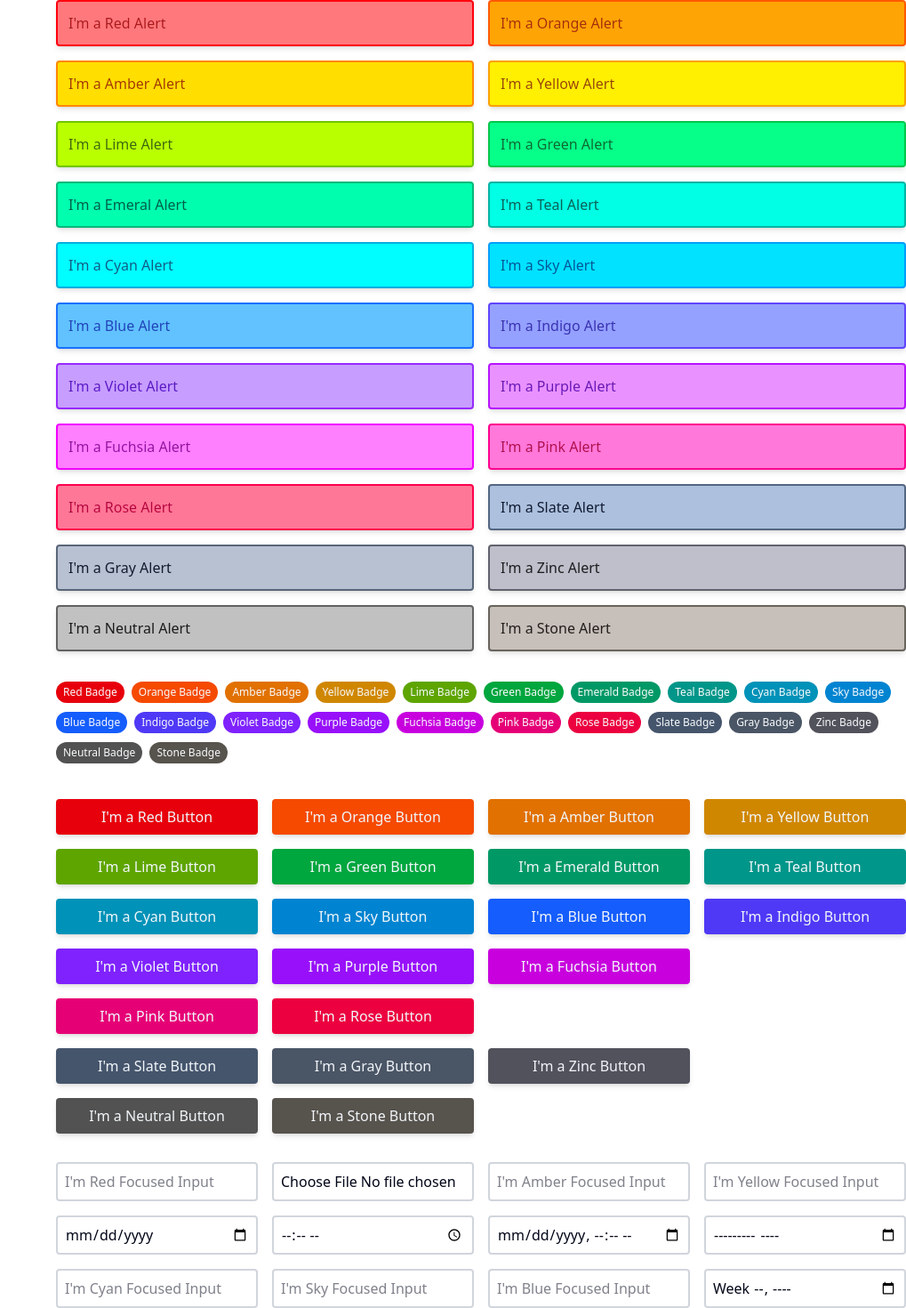
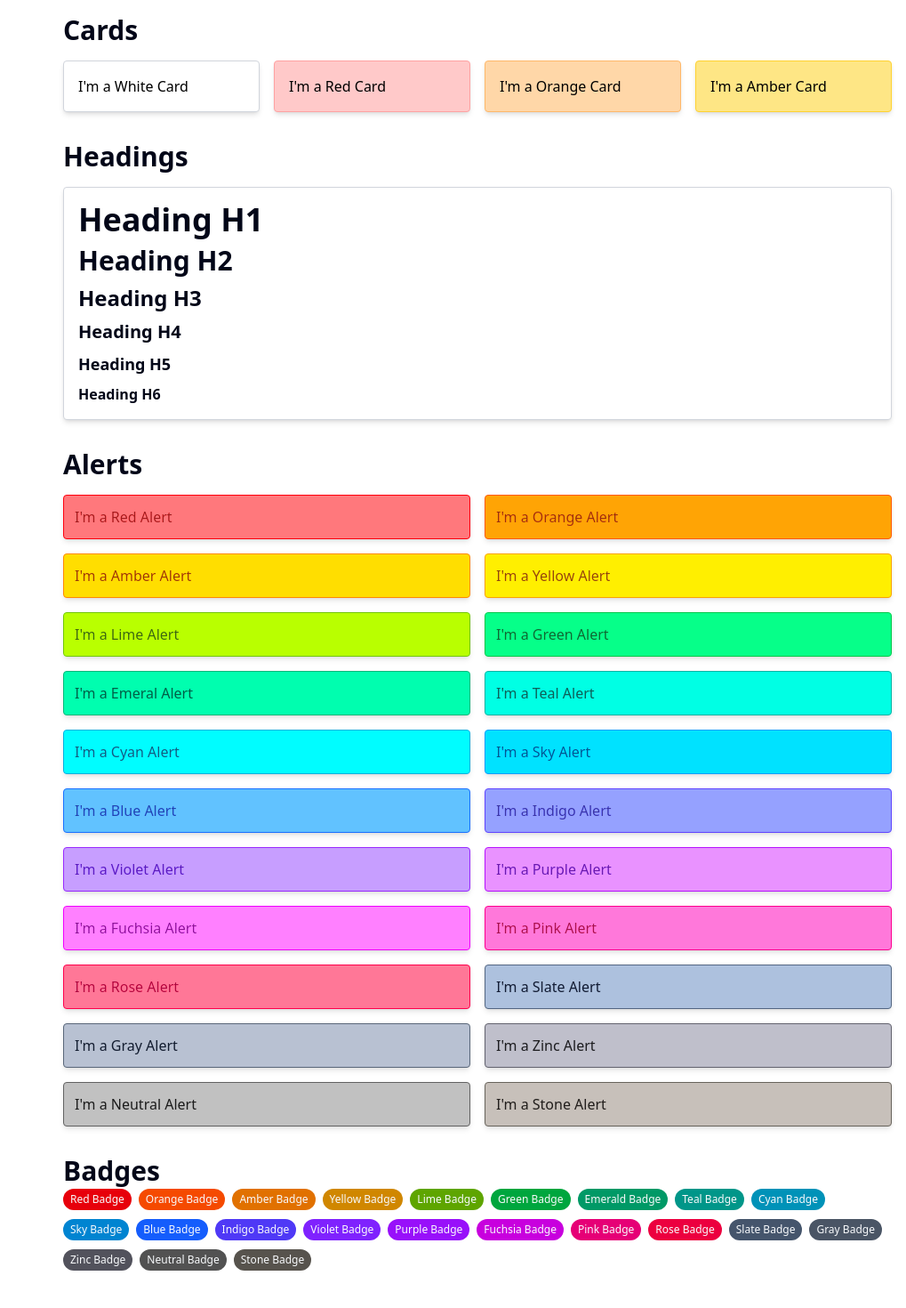
Before and after one commit to afilhodaniel/react-tailwindcss-components, a React app: page / in a window 1280 px wide. Shown: the top 1470 px of the page at 89% size, without its empty margins (261-1280 px from the left). Built offline with nearby package versions, Linux system fonts and the light colour scheme.

Commit message:
Added Cards and Titles components

```diff
--- a/src/App.tsx
+++ b/src/App.tsx
@@ -3,18 +3,48 @@ import {
   RedInput, OrangeInput, AmberInput, YellowInput, LimeInput, GreenInput, EmeraldInput, TealInput, CyanInput, SkyInput, BlueInput, IndigoInput, VioletInput, PurpleInput, FuchsiaInput, PinkInput, RoseInput, SlateInput, GrayInput, ZincInput, NeutralInput, StoneInput,
   RedSelect, OrangeSelect,
   RedCheckbox, OrangeCheckbox,
-  RedRadio,
-  OrangeRadio,
+  RedRadio, OrangeRadio,
   RedAlert, OrangeAlert, AmberAlert, YellowAlert, LimeAlert, GreenAlert, EmeraldAlert, TealAlert, CyanAlert, SkyAlert, BlueAlert, IndigoAlert, VioletAlert, PurpleAlert, FuchsiaAlert, PinkAlert, RoseAlert, SlateAlert, GrayAlert, ZincAlert, NeutralAlert, StoneAlert,
-  RedBadge, OrangeBadge, AmberBadge, YellowBadge, LimeBadge, GreenBadge, EmeraldBadge, TealBadge, CyanBadge, SkyBadge, BlueBadge, IndigoBadge, VioletBadge, PurpleBadge, FuchsiaBadge, PinkBadge, RoseBadge, SlateBadge, GrayBadge, ZincBadge, NeutralBadge, StoneBadge
+  RedBadge, OrangeBadge, AmberBadge, YellowBadge, LimeBadge, GreenBadge, EmeraldBadge, TealBadge, CyanBadge, SkyBadge, BlueBadge, IndigoBadge, VioletBadge, PurpleBadge, FuchsiaBadge, PinkBadge, RoseBadge, SlateBadge, GrayBadge, ZincBadge, NeutralBadge, StoneBadge,
+  H1, H3, H2, H4, H5, H6,
+  WhiteCard, RedCard,
+  OrangeCard,
+  AmberCard
 } from "./components";
 
 export default function App() {
   return (
-    <div className="grid grid-cols-8 gap-4">
+    <div className="grid grid-cols-8 p-4 gap-4">
       <div className="col-span-2"></div>
       <div className="col-span-6">
         <div className="grid grid-cols-4 gap-4 mb-8">
+          <H2 classes="col-span-4">Cards</H2>
+          <WhiteCard>
+            I'm a White Card
+          </WhiteCard>
+          <RedCard>
+            I'm a Red Card
+          </RedCard>
+          <OrangeCard>
+            I'm a Orange Card
+          </OrangeCard>
+          <AmberCard>
+            I'm a Amber Card
+          </AmberCard>
+        </div>
+        <div className="grid grid-cols-4 gap-4 mb-8">
+          <H2 classes="col-span-4">Headings</H2>
+          <WhiteCard classes="col-span-4">
+            <H1 classes="mb-2">Heading H1</H1>
+            <H2 classes="mb-2">Heading H2</H2>
+            <H3 classes="mb-2">Heading H3</H3>
+            <H4 classes="mb-2">Heading H4</H4>
+            <H5 classes="mb-2">Heading H5</H5>
+            <H6>Heading H6</H6>
+          </WhiteCard>
+        </div>
+        <div className="grid grid-cols-4 gap-4 mb-8">
+          <H2 classes="col-span-4">Alerts</H2>
           <RedAlert classes="col-span-2">I'm a Red Alert</RedAlert>
           <OrangeAlert classes="col-span-2">I'm a Orange Alert</OrangeAlert>
           <AmberAlert classes="col-span-2">I'm a Amber Alert</AmberAlert>
@@ -40,6 +70,7 @@ export default function App() {
         </div>
         <div className="grid grid-cols-4 gap-4 mb-8">
           <div className="col-span-4">
+            <H2 classes="col-span-4">Badges</H2>
             <RedBadge classes="mr-2 mb-2">Red Badge</RedBadge>
             <OrangeBadge classes="mr-2 mb-2">Orange Badge</OrangeBadge>
             <AmberBadge classes="mr-2 mb-2">Amber Badge</AmberBadge>
@@ -65,6 +96,7 @@ export default function App() {
           </div>
         </div>
         <div className="grid grid-cols-4 gap-4 mb-8">
+          <H2 classes="col-span-4">Buttons</H2>
           <RedButton>I'm a Red Button</RedButton>
           <OrangeButton>I'm a Orange Button</OrangeButton>
           <AmberButton>I'm a Amber Button</AmberButton>
@@ -92,6 +124,7 @@ export default function App() {
           <StoneButton>I'm a Stone Button</StoneButton>
         </div>
         <div className="grid grid-cols-4 gap-4 mb-8">
+          <H2 classes="col-span-4">Forms</H2>
           <RedInput type="number" placeholder="I'm Red Focused Input" />
           <OrangeInput type="file" placeholder="I'm Orange Focused Input" />
           <AmberInput type="email" placeholder="I'm Amber Focused Input" />
--- a/src/components/Alerts.tsx
+++ b/src/components/Alerts.tsx
@@ -11,7 +11,7 @@ function CreateAlert({
     children: React.ReactNode
   }) => {
     return (
-      <div className={`border-2 rounded shadow-md brightness-120 p-3 ${className} ${classes}`}>
+      <div className={`border rounded shadow-md brightness-120 p-3 ${className} ${classes}`}>
         {children}
       </div>
     )
--- /dev/null
+++ b/src/components/Cards.tsx
@@ -0,0 +1,45 @@
+function CreateCard({
+  className
+}: {
+  className: React.ComponentProps<"div">["className"]
+}) {
+  return ({
+    classes,
+    children
+  }: {
+    classes?: React.ComponentProps<"div">["className"],
+    children: React.ReactNode | React.ReactNode[]
+  }) => {
+    return (
+      <div
+        className={`border-1 p-4 rounded shadow-md ${className} ${classes}`}
+      >
+        {children}
+      </div>
+    )
+  }
+}
+
+export const WhiteCard = CreateCard({ className: 'bg-white border-gray-300' })
+export const RedCard = CreateCard({ className: 'bg-red-200 border-red-300' })
+export const OrangeCard = CreateCard({ className: 'bg-orange-200 border-orange-300' })
+export const AmberCard = CreateCard({ className: 'bg-amber-200 border-amber-300' })
+export const YellowCard = CreateCard({ className: 'bg-yellow-200 border-yellow-300' })
+export const LimeCard = CreateCard({ className: 'bg-lime-200 border-lime-300' })
+export const GreenCard = CreateCard({ className: 'bg-green-200 border-green-300' })
+export const EmeraldCard = CreateCard({ className: 'bg-emerald-200 border-emerald-300' })
+export const TealCard = CreateCard({ className: 'bg-teal-200 border-teal-300' })
+export const CyanCard = CreateCard({ className: 'bg-cyan-200 border-cyan-300' })
+export const SkyCard = CreateCard({ className: 'bg-sky-200 border-sky-300' })
+export const BlueCard = CreateCard({ className: 'bg-blue-200 border-blue-300' })
+export const IndigoCard = CreateCard({ className: 'bg-indigo-200 border-indigo-300' })
+export const VioletCard = CreateCard({ className: 'bg-violet-200 border-violet-300' })
+export const PurpleCard = CreateCard({ className: 'bg-purple-200 border-purple-300' })
+export const FuchsiaCard = CreateCard({ className: 'bg-fuchsia-200 border-fuchsia-300' })
+export const PinkCard = CreateCard({ className: 'bg-pink-200 border-pink-300' })
+export const RoseCard = CreateCard({ className: 'bg-rose-200 border-rose-300' })
+export const SlateCard = CreateCard({ className: 'bg-slate-200 border-slate-300' })
+export const GrayCard = CreateCard({ className: 'bg-gray-200 border-gray-300' })
+export const ZincCard = CreateCard({ className: 'bg-zinc-200 border-zinc-300' })
+export const NeutralCard = CreateCard({ className: 'bg-neutral-200 border-neutral-300' })
+export const StoneCard = CreateCard({ className: 'bg-stone-200 border-stone-300' })
--- a/src/components/Inputs.tsx
+++ b/src/components/Inputs.tsx
@@ -11,7 +11,7 @@ function CreateInput({
   } & React.ComponentProps<"input">) => {
     return (
       <input
-        className={`transition-all duration-300 border-2 border-gray-300 text-slate-950 rounded p-2 ${className}`}
+        className={`transition-all duration-300 border border-gray-300 text-slate-950 rounded p-2 ${className}`}
         {...props}
       />
     )
--- a/src/components/Selects.tsx
+++ b/src/components/Selects.tsx
@@ -16,7 +16,7 @@ function CreateSelect({
     return (
       <div className='relative w-full'>
         <select
-          className={`cursor-pointer w-full appearance-none border-2 border-gray-300 text-slate-950 rounded p-2 h-[44px] ${className}`}
+          className={`cursor-pointer w-full appearance-none border border-gray-300 text-slate-950 rounded p-2 h-[42px] ${className}`}
           {...props}
         >
           {children}
--- /dev/null
+++ b/src/components/Titles.tsx
@@ -0,0 +1,24 @@
+function CreateTitle({
+  className
+}: {
+  className: React.ComponentProps<"h1">["className"]
+}) {
+  return({
+    classes,
+    children
+  }: {
+    classes?: React.ComponentProps<"h1">["className"],
+    children: React.ReactNode
+  }) => {
+    return (
+      <h1 className={`font-semibold text-slate-950 ${className} ${classes}`}>{children}</h1>
+    )
+  }
+}
+
+export const H1 = CreateTitle({ className: 'text-4xl' })
+export const H2 = CreateTitle({ className: 'text-3xl' })
+export const H3 = CreateTitle({ className: 'text-2xl' })
+export const H4 = CreateTitle({ className: 'text-xl' })
+export const H5 = CreateTitle({ className: 'text-lg' })
+export const H6 = CreateTitle({ className: 'text-base' })
--- a/src/components/index.ts
+++ b/src/components/index.ts
@@ -1,3 +1,18 @@
+export {
+  H1, H2, H3, H4, H5, H6
+} from './Titles'
+
+export {
+  WhiteCard, RedCard, OrangeCard,
+  AmberCard, YellowCard, LimeCard,
+  GreenCard, EmeraldCard, TealCard,
+  CyanCard, SkyCard, BlueCard,
+  IndigoCard, VioletCard, PurpleCard,
+  FuchsiaCard, PinkCard, RoseCard,
+  SlateCard, GrayCard, ZincCard,
+  NeutralCard, StoneCard
+} from './Cards'
+
 export {
   RedAlert, OrangeAlert,
   AmberAlert, YellowAlert,
```
